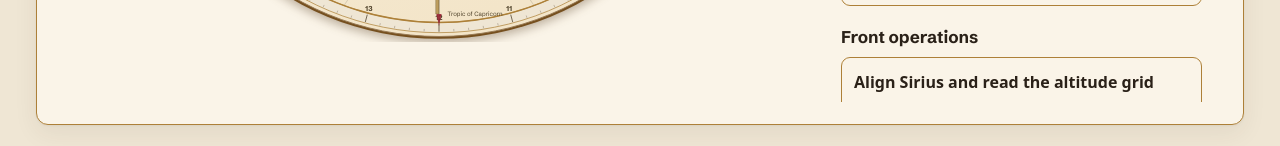
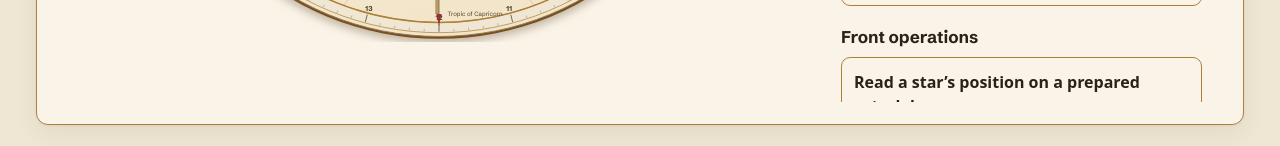
Before and after one commit to jbeshir/beshir-widgets, a Preact app in the folder widgets/astrolabe-simulator/: page / in a window 1280 px wide. Shown: the part 754-900 px from the top of the page. Built offline with nearby package versions, Linux system fonts and the light colour scheme.

Commit message:
Define the astrolabe lesson sequence

```diff
--- a/widgets/astrolabe-simulator/src/tutorial/catalog.ts
+++ b/widgets/astrolabe-simulator/src/tutorial/catalog.ts
@@ -55,10 +55,10 @@ export const LESSONS = [
   },
   {
     id: 'front.align-star.v1', version: 1, category: 'Front operations',
-    title: 'Align Sirius and read the altitude grid',
-    summary: 'Set the sky for a known time, place the rule over Sirius, and read the star’s altitude.',
+    title: 'Read a star’s position on a prepared astrolabe',
+    summary: 'Use a prepared sky setting to find Sirius and read the star’s altitude. A later lesson will teach how to set the sky from a date and time.',
     steps: [
-      step('fixture', 'Set the observation', 'Use London, the 51.5° plate, and noon on July 14, 2026. A known place and time determine how the sky is oriented over the plate.', 'instrument', base('front'), 'The astrolabe is set for the example observation.'),
+      step('fixture', 'Start from a prepared setting', 'This example begins with the astrolabe prepared for London at noon on July 14, 2026. Here you will practise reading the star map; a later lesson will teach the separate operation of setting the sky from a date and time.', 'instrument', base('front'), 'The prepared astrolabe is ready for the reading exercise.'),
       step('find-sirius', 'Find Sirius', 'Sirius is labelled on the rete; the rete carries it with the rotating sky.', 'front.star.sirius', base('front'), 'Sirius is identified on the rete.'),
       step('show-grid', 'Read the fixed grid', 'Altitude circles on the plate remain fixed beneath the star map.', 'front.altitude-grid', base('front'), 'The altitude grid is visible.'),
       step('rotate-sky', 'Set the sky for the observation', `Rotate the rete to ${SIRIUS_FIXTURE.reteRotation.toFixed(1)}°. This places the star map over the fixed plate for the example place and time.`, 'front.rete', base('front', { reteRotation: SIRIUS_FIXTURE.reteRotation }), `The sky is oriented with the rete at ${SIRIUS_FIXTURE.reteRotation.toFixed(1)}°.`, { demonstration: { field: 'reteRotation', from: 0, to: SIRIUS_FIXTURE.reteRotation, durationMs: 800 } }),
```
Also changed, not shown: 1 other file (tests, documents, lock files or other folders).
